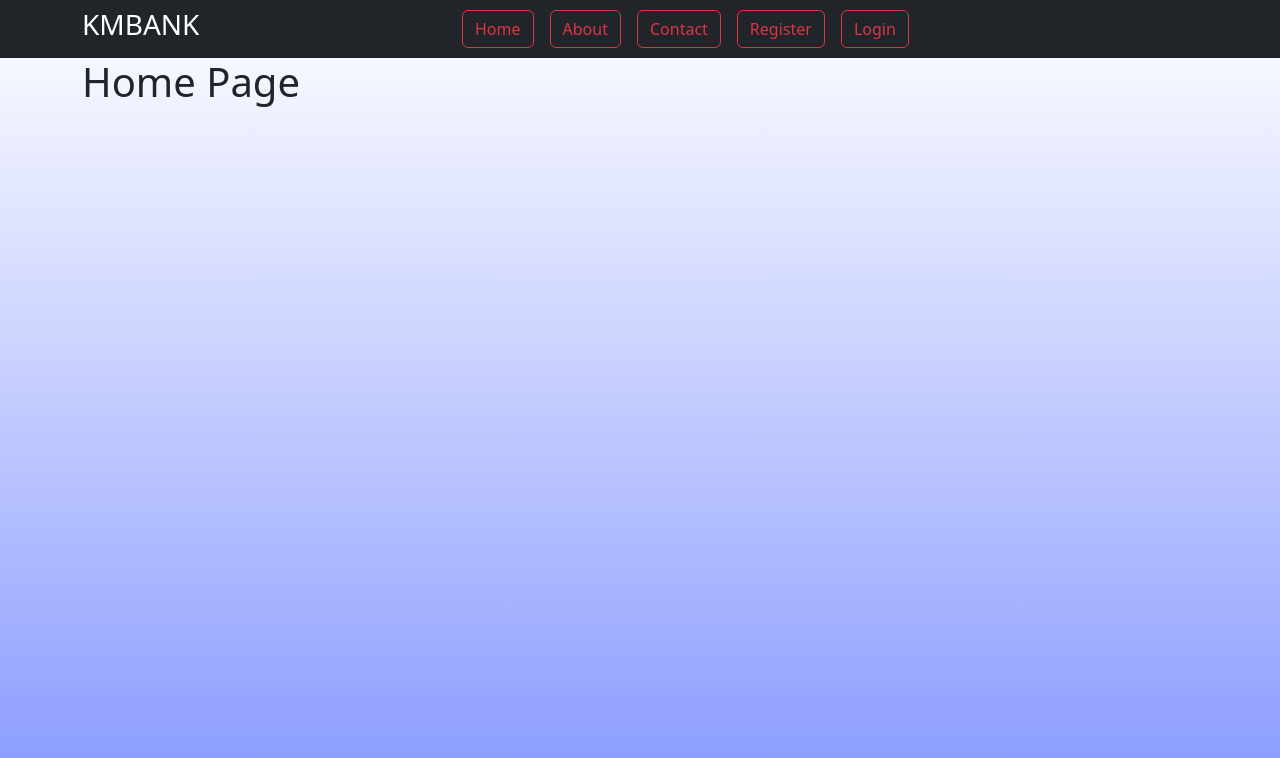
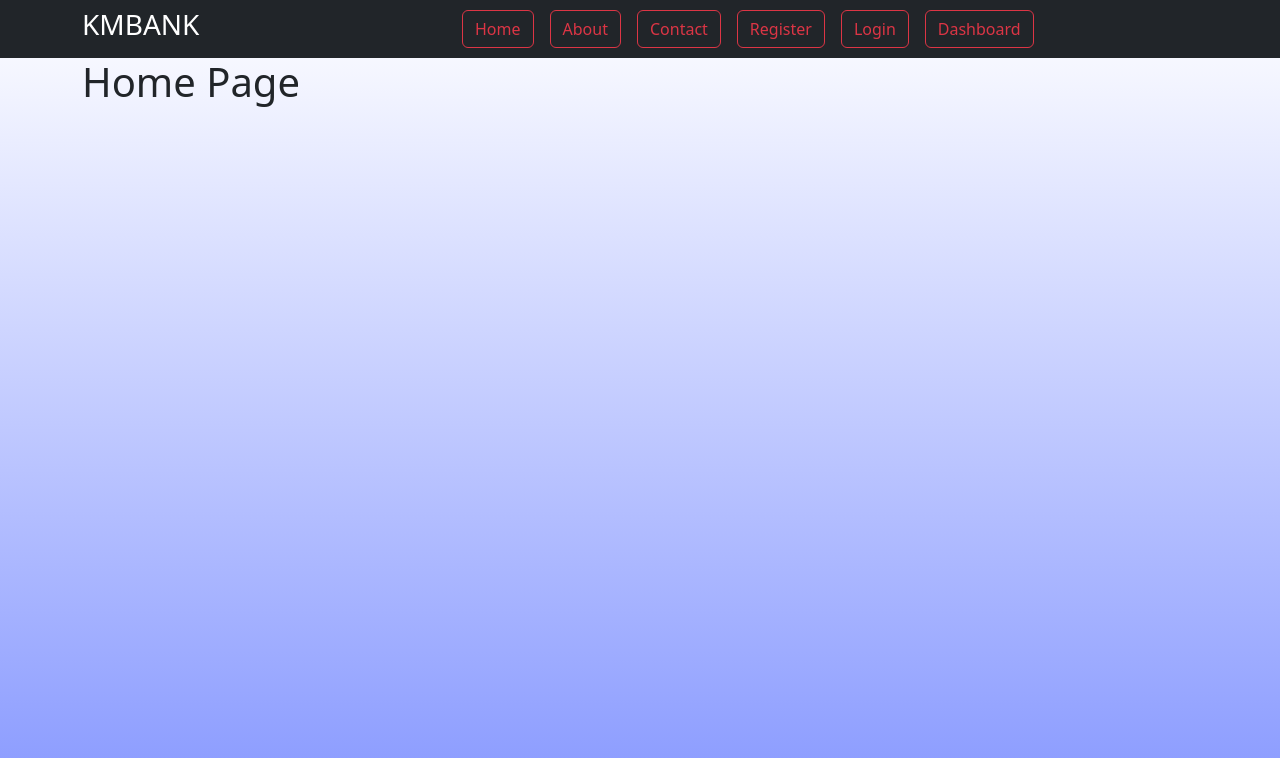
Before and after one commit to Abdirahman04/kmbank-ui-vue, a Vue app: page /register in a window 1280 px wide. Shown: the top 758 px of the page. Built offline with nearby package versions, Linux system fonts and the light colour scheme.

Commit message:
added dashboard and apiService

```diff
--- a/src/App.vue
+++ b/src/App.vue
@@ -22,6 +22,7 @@ export default {
         { id: 3, path: { name: 'contact' }, title: 'Contact' },
         { id: 4, path: { name: 'register' }, title: 'Register' },
         { id: 5, path: { name: 'login' }, title: 'Login' },
+        { id: 6, path: { name: 'dashboard' }, title: 'Dashboard' },
       ],
     };
   },
@@ -34,5 +35,25 @@ export default {
     margin: 0;
     min-height: 100vh;
     background: linear-gradient(#fff, #89f);
+    scrollbar-width: none;
+  }
+  input {
+    background: linear-gradient(to right, #fff, #9f9);
+  }
+  label {
+    font-weight: bold;
+  }
+  body::-webkit-scrollbar {
+    width: 12px;
+  }
+
+  body::-webkit-scrollbar-thumb {
+    background-color: #6c757d; /* Bootstrap's secondary color */
+    border-radius: 10px;
+  }
+
+  body::-webkit-scrollbar-track {
+    background-color: #f8f9fa; /* Bootstrap's light color */
+    border-radius: 10px;
   }
 </style>
--- a/src/router/index.js
+++ b/src/router/index.js
@@ -4,6 +4,7 @@ import About from '../views/About.vue'
 import Contact from '../views/Contact.vue'
 import Register from '../views/Register.vue'
 import Login from '../views/Login.vue'
+import Dashboard from '../views/Dashboard.vue'
 
 const routes = [
   {
@@ -31,6 +32,11 @@ const routes = [
     name: 'login',
     component: Login
   },
+  {
+    path: '/dashboard',
+    name: 'dashboard',
+    component: Dashboard
+  },
 ]
 
 const router = createRouter({
--- /dev/null
+++ b/src/utils/apiService.js
@@ -0,0 +1,7 @@
+const urlTemplate = "http://127.0.0.1:8081/api/v1/";
+
+export function getUsers() {
+    const url = urlTemplate + "user";
+
+    return fetch(url).then(res => res.json());
+}
--- /dev/null
+++ b/src/views/Dashboard.vue
@@ -0,0 +1,37 @@
+<template>
+    <div class="dashboard container">
+        <h1>Dashboard</h1>
+        <div
+            class="card bg-dark my-1 col-8"
+            v-for="user in list"
+            :key="user.id"
+            :v-if="!list"
+        >
+            <div class="card-body">
+                <div class="card-title text-warning"><h2>{{ user.firstName }} {{ user.lastName }}</h2></div>
+                <div class="card-body text-primary">
+                    <h4>Age: {{ user.age }}</h4>
+                    <h4>Email: {{ user.email }}</h4>
+                    <h4 class="text-danger">Amount: {{ user.balance }}</h4>
+                </div>
+            </div>
+        </div>
+    </div>
+</template>
+
+<script>
+import { getUsers } from '@/utils/apiService.js';
+
+export default {
+    data() {
+        return {
+            list: null,
+        };
+    },
+    async created() {
+        await getUsers().then(data => {
+            this.list = data;
+        })
+    },
+}
+</script>
```
